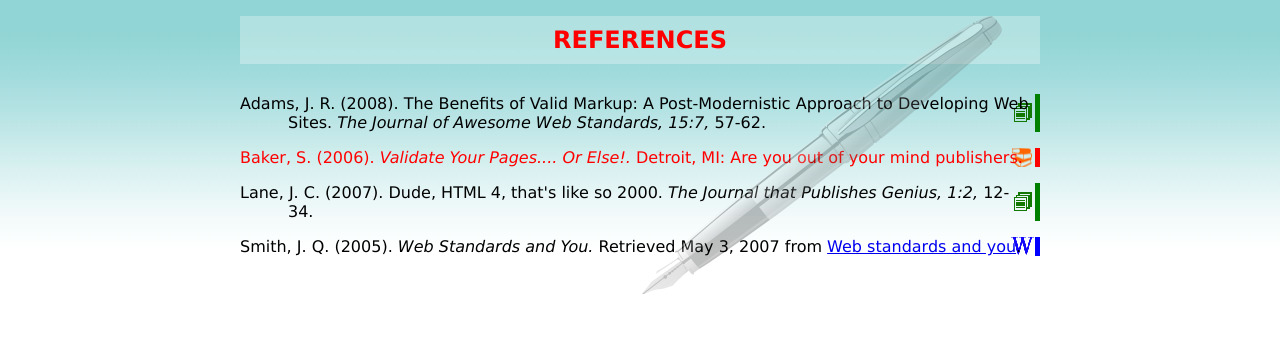
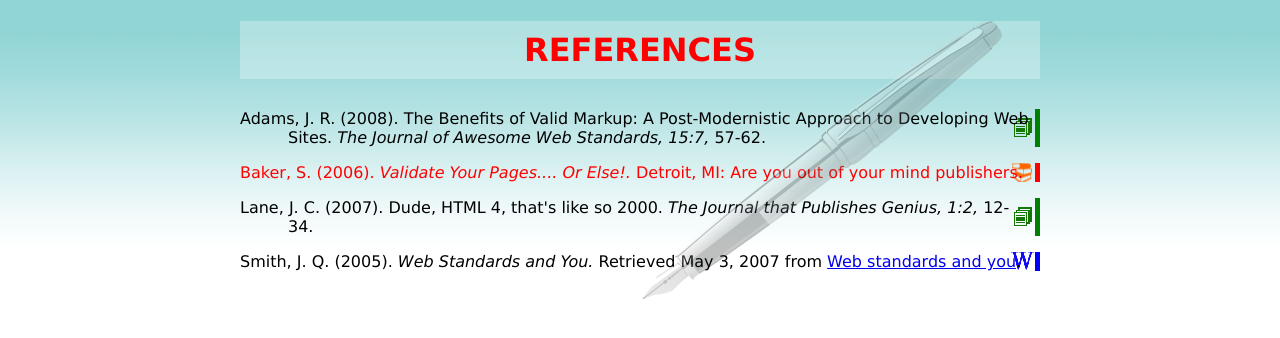
Before and after one commit to niksava/LLENGUATGE_DE_MARQUES, a plain HTML site: page A1_SavaNichita/A1_ex2_text/index.html in a window 1280 px wide. Drawn offline with Linux system fonts and the light colour scheme.

Commit message:
A1_SavaNichita2

```diff
--- a/A1_SavaNichita/A1_ex2_text/style.css
+++ b/A1_SavaNichita/A1_ex2_text/style.css
@@ -21,7 +21,7 @@ div {
 h1 {
   text-align: center;
   text-transform: uppercase;
-  font-size: 1.5em;
+  font-size: 2em;
   margin-bottom: 30px;
   background: url('images/headbg.png') top left repeat;
   padding: 10px 0;
--- a/A1_SavaNichita/A1_ex5_text/A1_ex5_Sava_Nichita.css
+++ b/A1_SavaNichita/A1_ex5_text/A1_ex5_Sava_Nichita.css
@@ -21,7 +21,7 @@ div {
 h1 {
   text-align: center;
   text-transform: uppercase;
-  font-size: 1.5em;
+  font-size: 2em;
   margin-bottom: 30px;
   background: url('images/headbg.png') top left repeat;
   padding: 10px 0;
```
Also changed, not shown: 1 other file.
